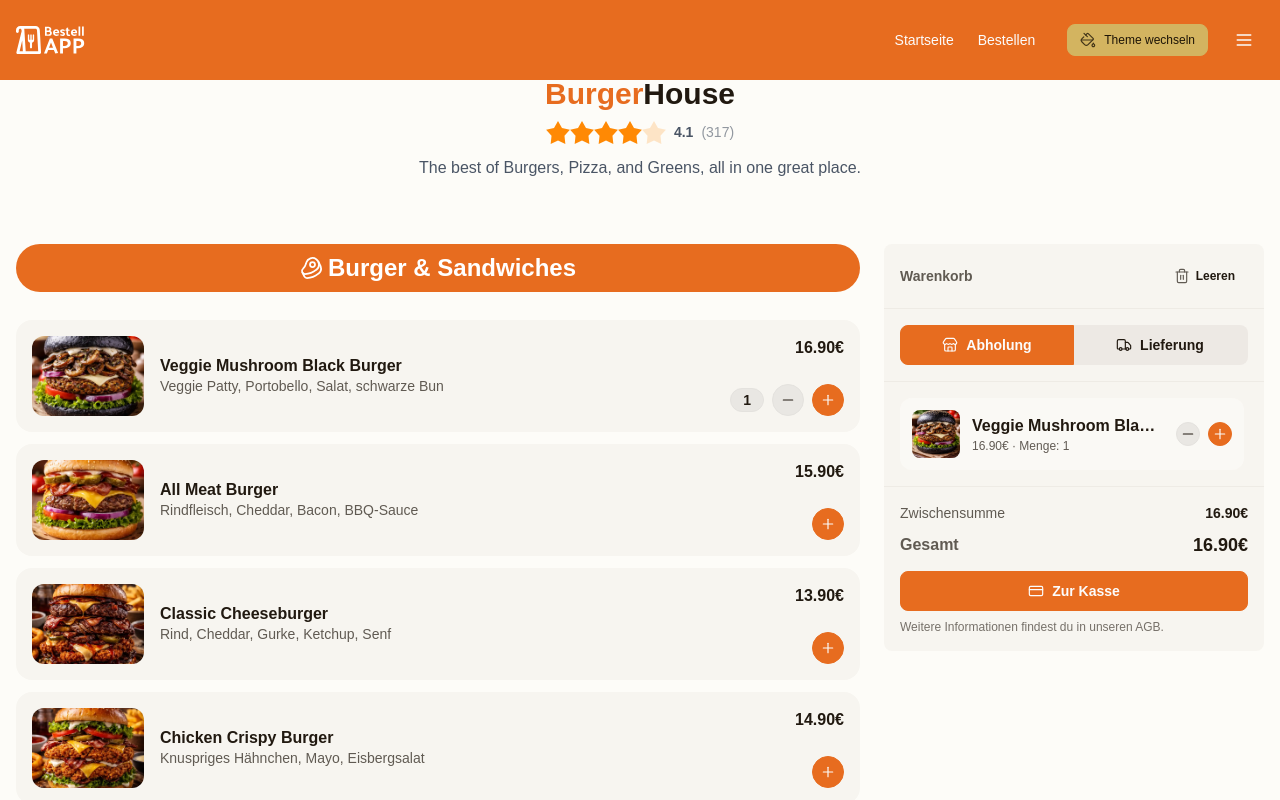
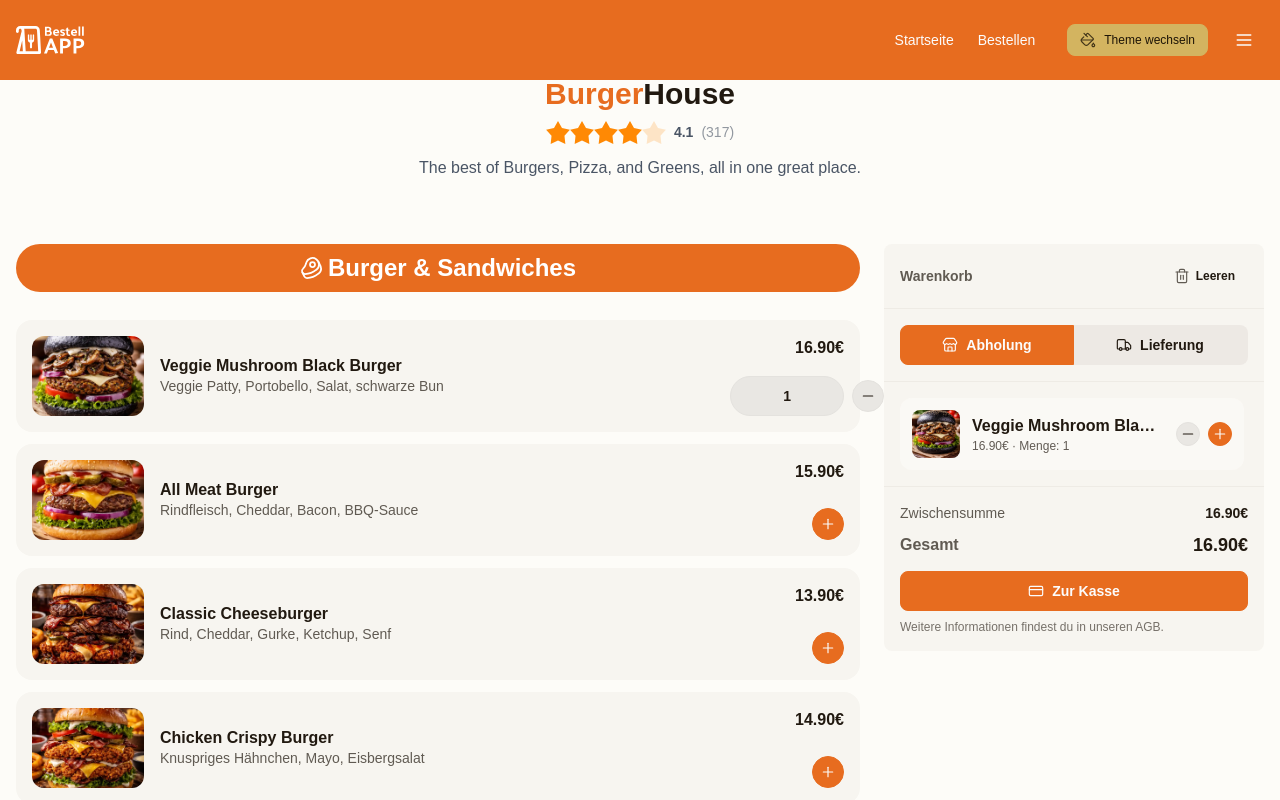
Before and after one commit to larsbeckdev/demo-bestell-app, a Vue app: page /bestellen in a window 1280 px wide. Both pictures are taken after a click on the button 828 px from the left and 848 px from the top of the page. Shown: the part 448-1248 px from the top of the page. Built offline with nearby package versions, Linux system fonts and the light colour scheme.

Commit message:
Update DishCard button class to use btn-wide instead of btn-xs for quantity display

```diff
--- a/src/components/card/DishCard.vue
+++ b/src/components/card/DishCard.vue
@@ -33,7 +33,7 @@ const emit = defineEmits(['add', 'remove'])
       <div class="font-semibold whitespace-nowrap">{{ Number(dish.price).toFixed(2) }}€</div>
 
       <div class="flex items-center gap-2">
-        <span v-if="dish.quantity > 0" class="rounded-full btn px-3 text-sm btn-soft btn-xs ">
+        <span v-if="dish.quantity > 0" class="rounded-full btn px-3 text-sm btn-soft btn-wide ">
           {{ dish.quantity }}
         </span>
 
```
